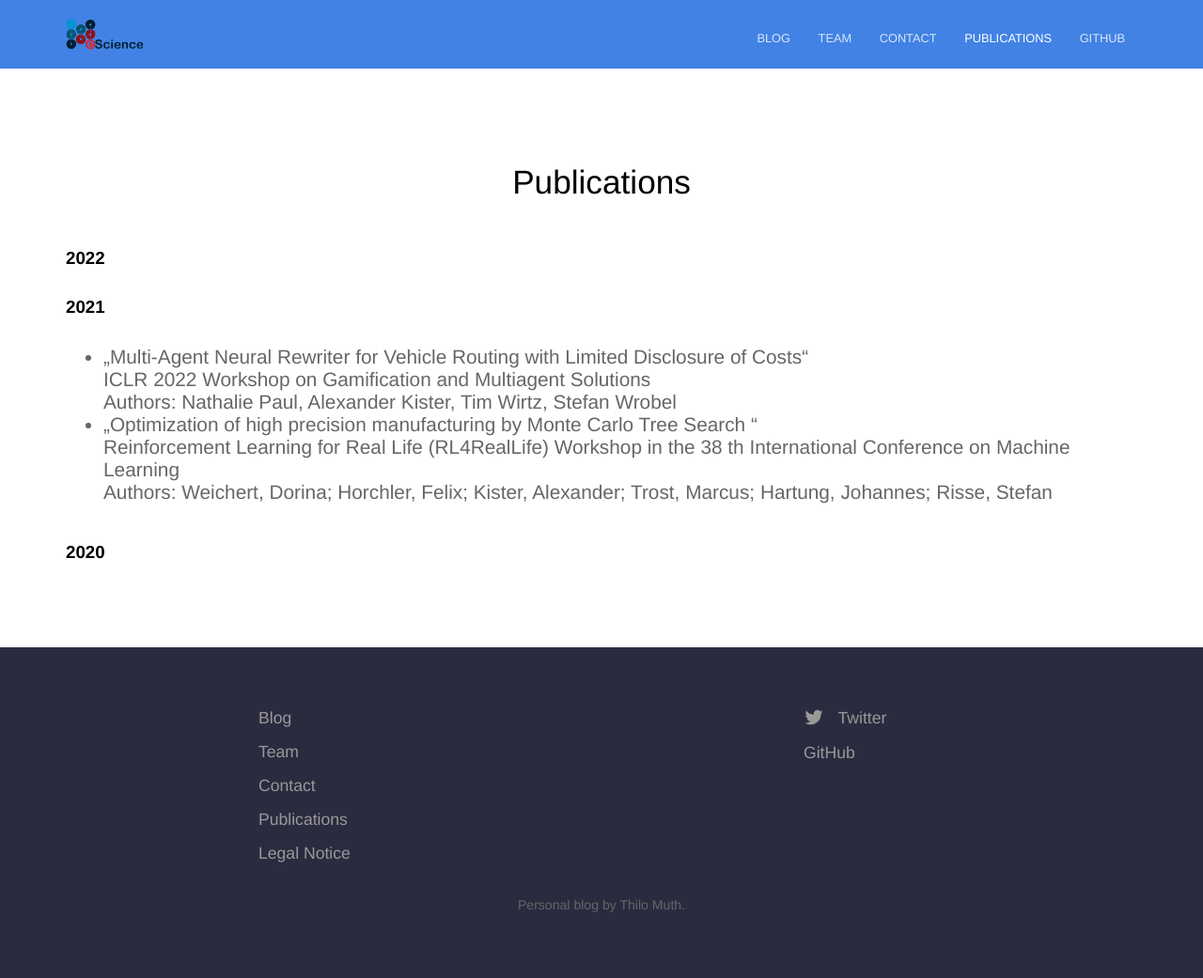
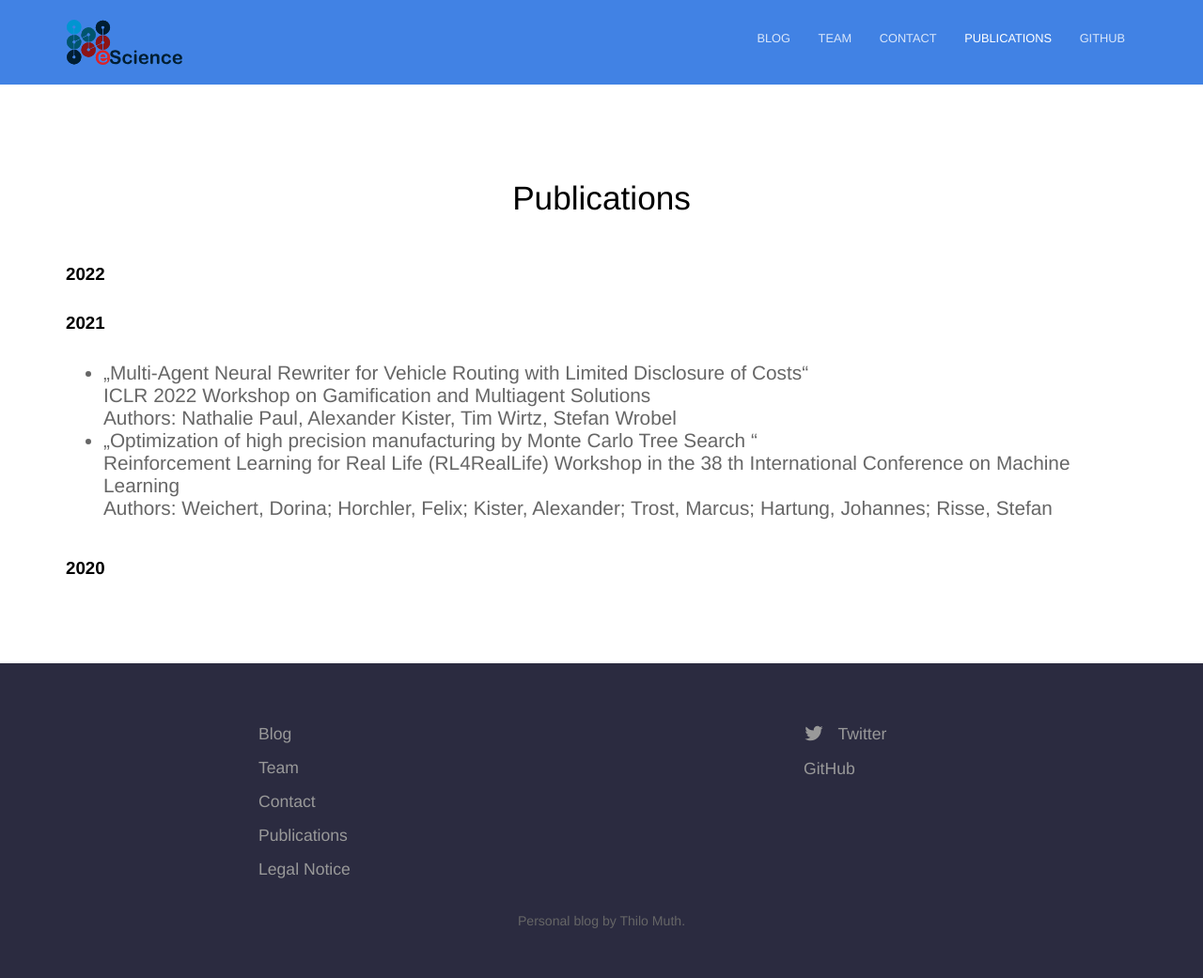
Before and after one commit to VogelKristin/BAMeScience.github.io, a Jekyll site: the page built from publications.html, in a window 1280 px wide. Shown: the whole page at 94% size. Built offline with Jekyll 4.4.1, drawn with Linux system fonts in a browser that asks for light colours.

Commit message:
Increase logo size

```diff
--- a/_layouts/default.html
+++ b/_layouts/default.html
@@ -23,7 +23,7 @@
 	<body>
 		<header>
 			<div class="container">
-				<div class="company-name"><a href="{{ site.baseurl }}/"><img src="{{ site.baseurl }}/images/logo.svg" alt="eScience logo" width="95" height="33" /></a></div>
+				<div class="company-name"><a href="{{ site.baseurl }}/"><img src="{{ site.baseurl }}/images/logo.svg" alt="eScience logo" width="150" height="50" /></a></div>
 				{% include navigation.html %}
 			</div>
 		</header>
```
